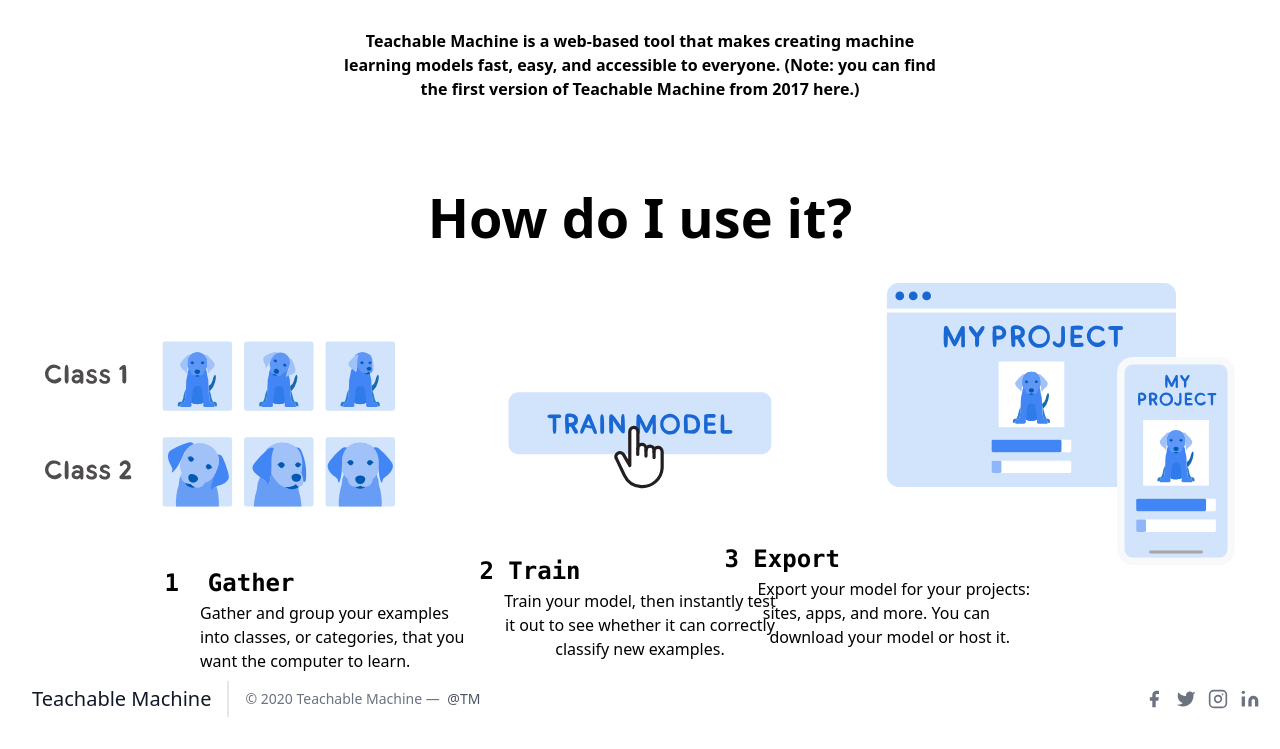
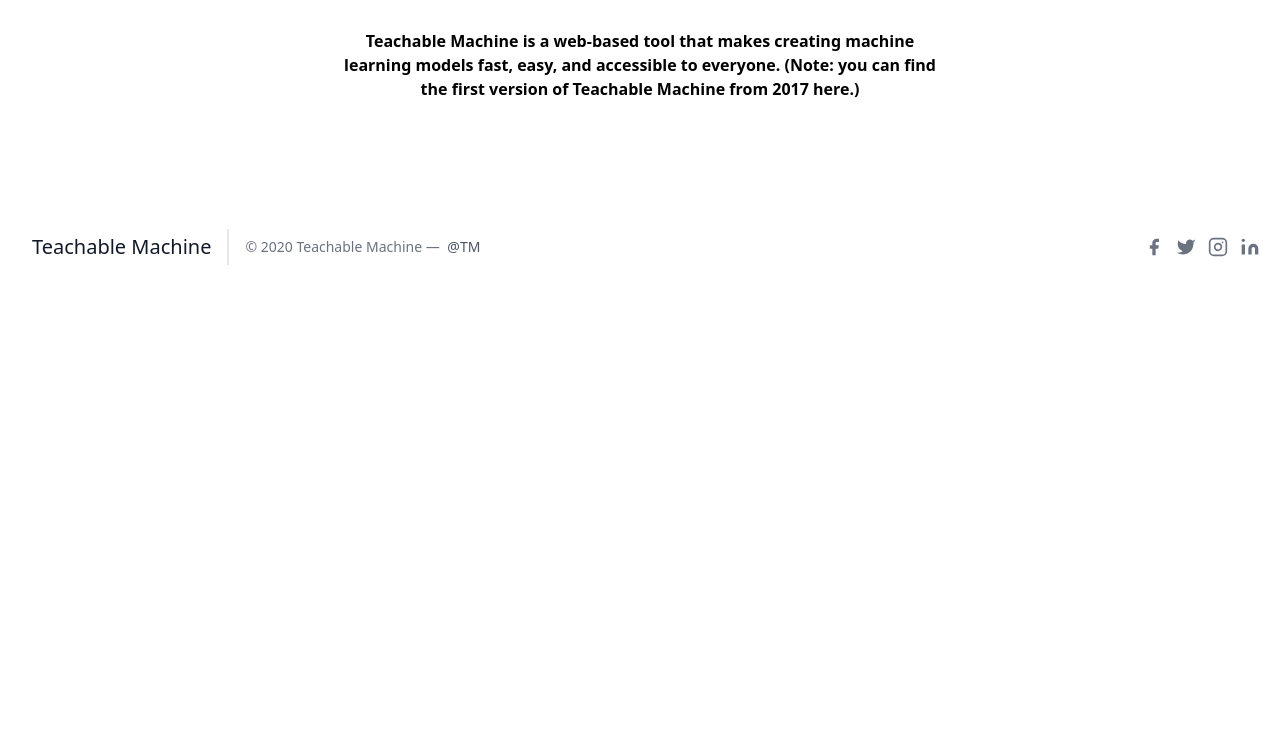
Before and after one commit to Minhajsaleh/teachable-machine-, a plain HTML site: page index.html in a window 1280 px wide. Shown: the part 1091-1840 px from the top of the page. After the commit the page ends 1388 px from the top, so only its background shows below. Drawn offline with nearby package versions, Linux system fonts and the light colour scheme.

Commit message:
Update index.html

```diff
--- a/index.html
+++ b/index.html
@@ -52,31 +52,6 @@
         </div>
       </section>
 
-      <h1 class="title-font sm:text-4xl text-3xl mb-4 font-medium text-gray-900" style=" display: flex; justify-content:center; font-weight: bolder; font-size: 54px;color:black; padding-bottom: 30px; ">How do I use it?</h1>
-     <div style="gap:70px; justify-items: center; display: flex; justify-content: center;">
-      <img src="./collect.svg" width="350" alt="">
-     <img src="./train.svg" width="350" alt="">
-     <img src="./export.svg" width="350" alt="">
-     </div>
-     <div style="text-align:start; padding-left: 150px;">
-     <h2 style="font-size: 24px; font-weight: 600;"><pre> 1  Gather</pre></h2>
-     <p style="padding-left: 50px; color: black; font-weight: 400;">Gather and group your examples</p>
-     <p style="padding-left: 50px; color: black; font-weight: 400;">into classes, or categories, that you</p>
-     <p style="padding-left: 50px; color: black; font-weight: 400;">want the computer to learn.</p>
-        </div>
-           <div style="text-align: center; margin-top: -120px;">
-     <h2 style="font-size: 24px; font-weight: 600; padding-right: 220px;"><pre>2 Train</pre></h2>
-     <p style=" color: black; font-weight: 400;">Train your model, then instantly test</p>
-     <p style=" color: black; font-weight: 400;">it out to see whether it can correctly</p>
-     <p style=" color: black; font-weight: 400;">classify new examples.</p>
-        </div>
-            <div style="text-align:end; margin-top: -120px; padding-right:250px;">
-     <h2 style="font-size: 24px; font-weight: 600; padding-right: 190px;"><pre>3 Export</pre></h2>
-     <p style=" color: black; font-weight: 400;">Export your model for your projects:</p>
-     <p style=" color: black; font-weight: 400; padding-right:40px;">sites, apps, and more. You can</p>
-     <p style=" color: black; font-weight: 400; padding-right: 20px;">download your model or host it.</p>
-        </div>
-
         <footer class="text-gray-600 body-font">
   <div class="container px-5 py-8 mx-auto flex items-center sm:flex-row flex-col">
     <a class="flex title-font font-medium items-center md:justify-start justify-center text-gray-900">
```
